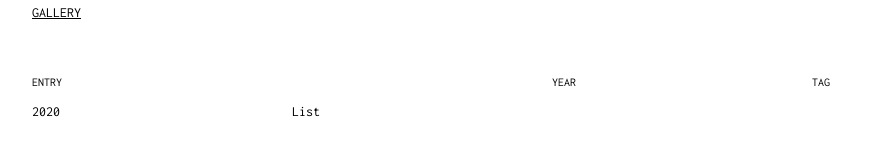
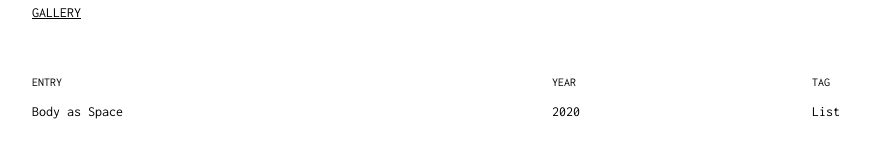
Before and after one commit to comballar/comballar.github.io, a Jekyll site: the page built from journal.html, in a window 1280 px wide. Shown: the part 232-390 px from the top of the page, without its empty margins (88-958 px from the left). Built offline with Jekyll 4.4.1, drawn with Linux system fonts in a browser that asks for light colours.

Commit message:
Update journals_list.html

```diff
--- a/_includes/journals_list.html
+++ b/_includes/journals_list.html
@@ -27,7 +27,7 @@
       <li class="row__post">
         <a href="{{ site.url }}{{ entry.url | relative_url }}">
           <div class="row__title {% if include.uid == entry.id %}row__active{% endif %}">
-            {{ post.title }}
+            {{ entry.title }}
           </div>
           <div class="row__date {% if include.uid == entry.id %}row__active{% endif %}">
             {% if site.date_format %}
```
